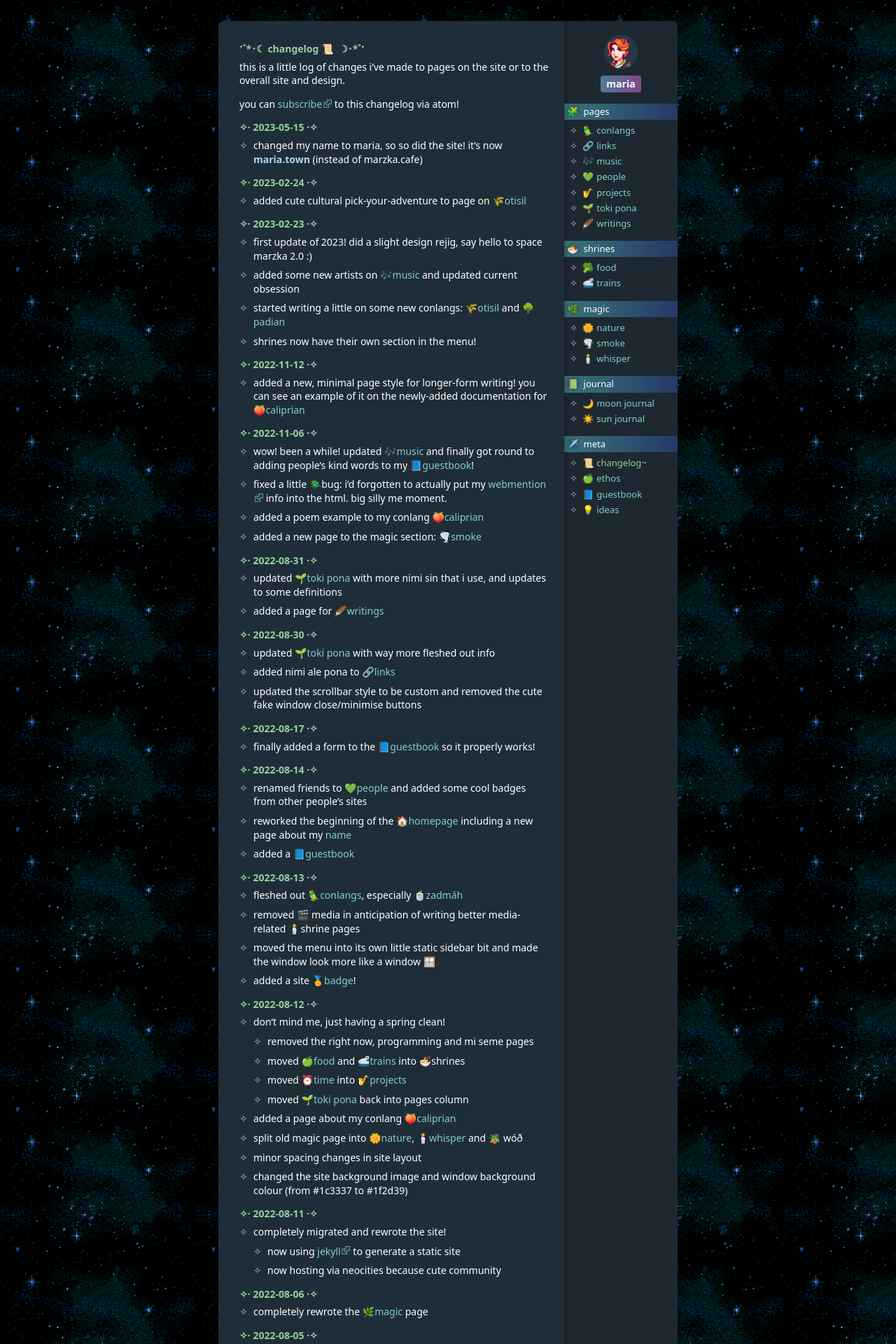
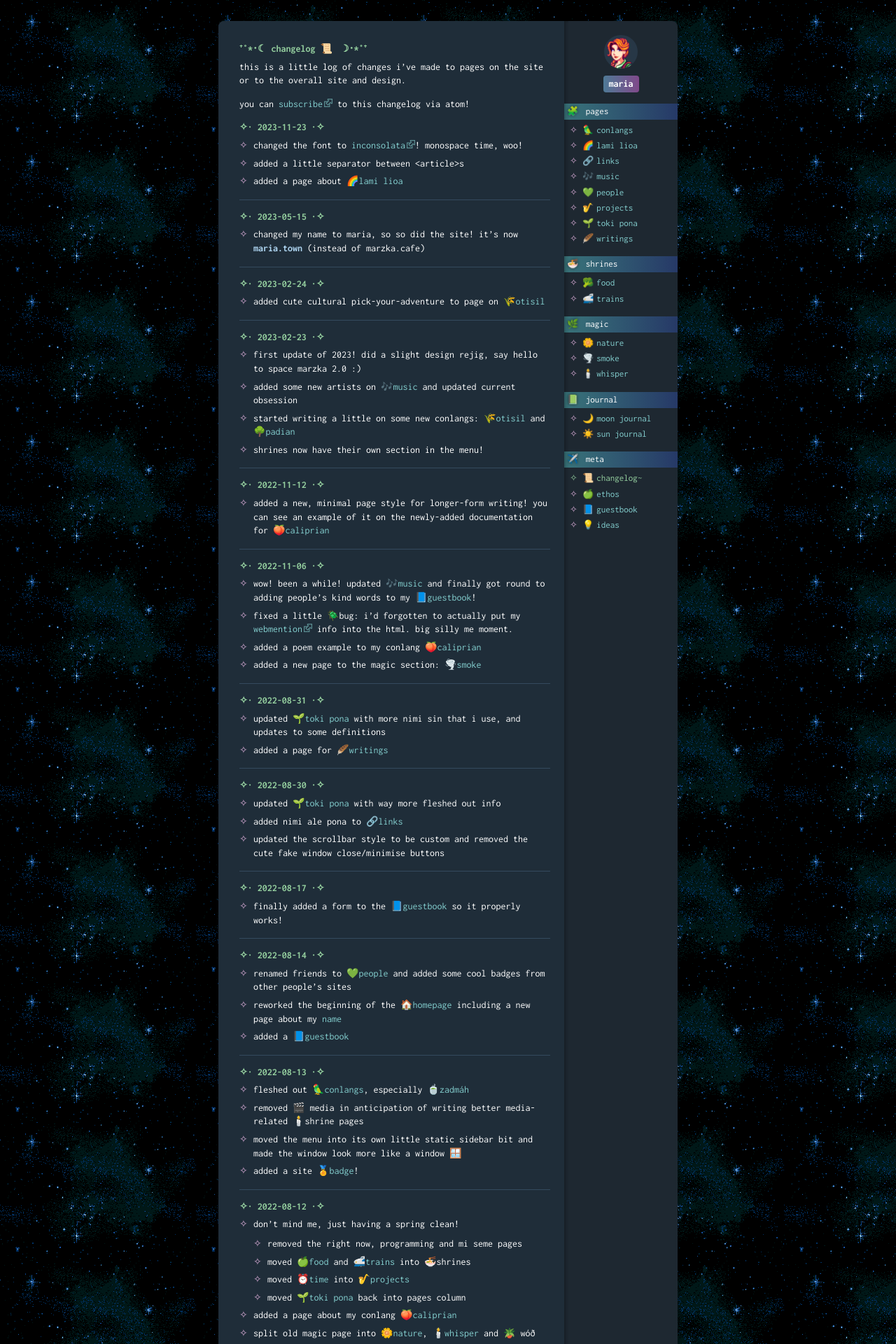
Before and after one commit to m5ka/maria.town, a Jekyll site: the page built from _pages/changelog.md, in a window 1280 px wide. Shown: the top 1920 px of the page at 70% size. Built offline with Jekyll 4.4.1, drawn with Linux system fonts in a browser that asks for light colours; Markdown is read by kramdown in place of the engine named in the settings.

Commit message:
🌈 added lami lioa and made style changes

```diff
--- a/_pages/changelog.md
+++ b/_pages/changelog.md
@@ -8,6 +8,13 @@ menu: meta
 this is a little log of changes i've made to pages on the site or to the overall site and design.
 
 you can [subscribe](https://journal.miso.town/atom?url=https://maria.town/changelog) to this changelog via atom!
+
+<article markdown="1">
+## 2023-11-23
+* changed the font to [inconsolata](https://fonts.google.com/specimen/Inconsolata)! monospace time, woo!
+* added a little separator between `<article>`s
+* added a page about 🌈[lami lioa]({% link _pages/lami-lioa.md %})
+</article>
 
 <article markdown="1">
 ## 2023-05-15
--- a/assets/css/maria.sass
+++ b/assets/css/maria.sass
@@ -1,9 +1,11 @@
 ---
 ---
+@import url('https://fonts.googleapis.com/css2?family=Inconsolata:wght@400;700&display=swap')
+
 @import "reset.css"
 @import "zenburn.css"
 
-$font-body: system-ui, -apple-system, BlinkMacSystemFont, 'Segoe UI', Roboto, Oxygen, Ubuntu, Cantarell, 'Open Sans', 'Helvetica Neue', sans-serif
+$font-body: 'Inconsolata', system-ui, -apple-system, BlinkMacSystemFont, 'Segoe UI', Roboto, Oxygen, Ubuntu, Cantarell, 'Open Sans', 'Helvetica Neue', sans-serif
 $font-heading: $font-body
 
 $body-width: 656px
@@ -210,6 +212,10 @@ main
     flex-flow: column nowrap
     row-gap: $main-row-gap
 
+    > article:not(:last-of-type)
+        border-bottom: 1px solid $blue-but-lighter
+        padding-bottom: 1.6rem
+
     article,
     .e-content
         display: flex
@@ -243,7 +249,7 @@ main
     ul, ol
         display: flex
         flex-flow: column nowrap
-        row-gap: .8rem
+        row-gap: .6rem
         padding-left: 2rem
 
         ul, ol
@@ -293,6 +299,11 @@ main
         background: $blue
         border-left: 4px solid $blue-but-lighter
         padding: .6rem .8rem .6rem 2.8rem
+
+        &:not(.no-flex)
+            display: flex
+            flex-flow: column nowrap
+            row-gap: .8rem
 
         &::before
             content: "✎ "
```
Also changed, not shown: _pages/index.html (+4 -4 lines), _pages/lami-lioa.md (added, +54 -0 lines).
